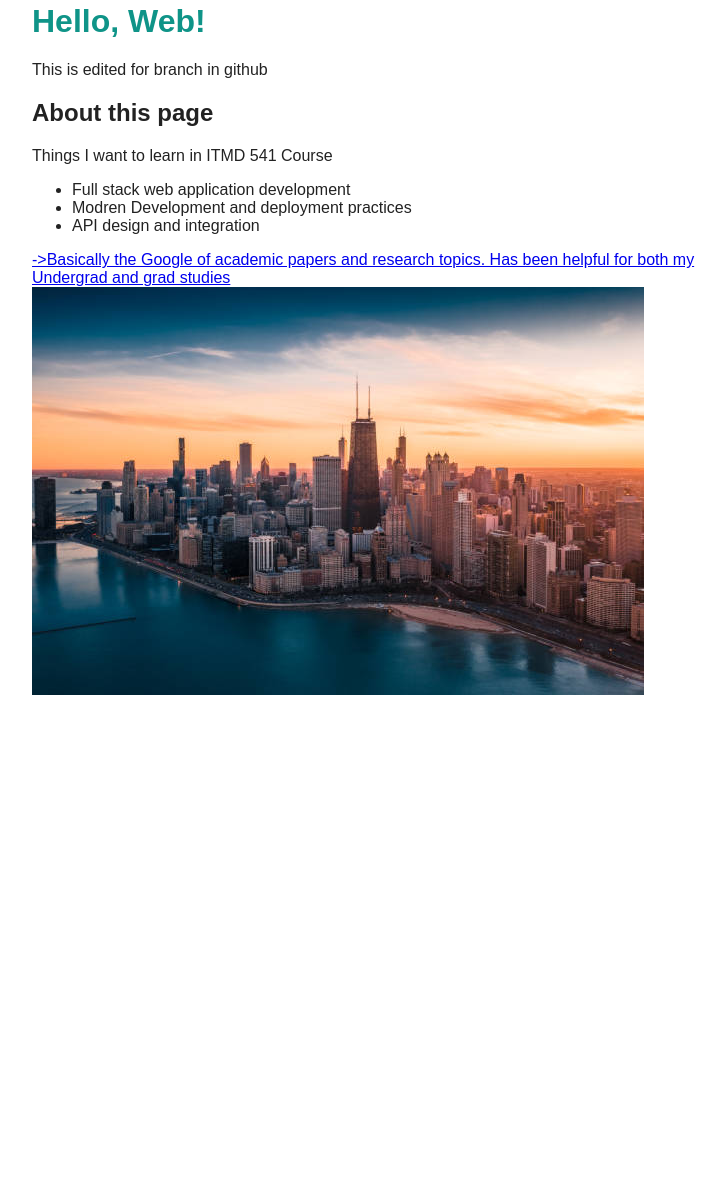
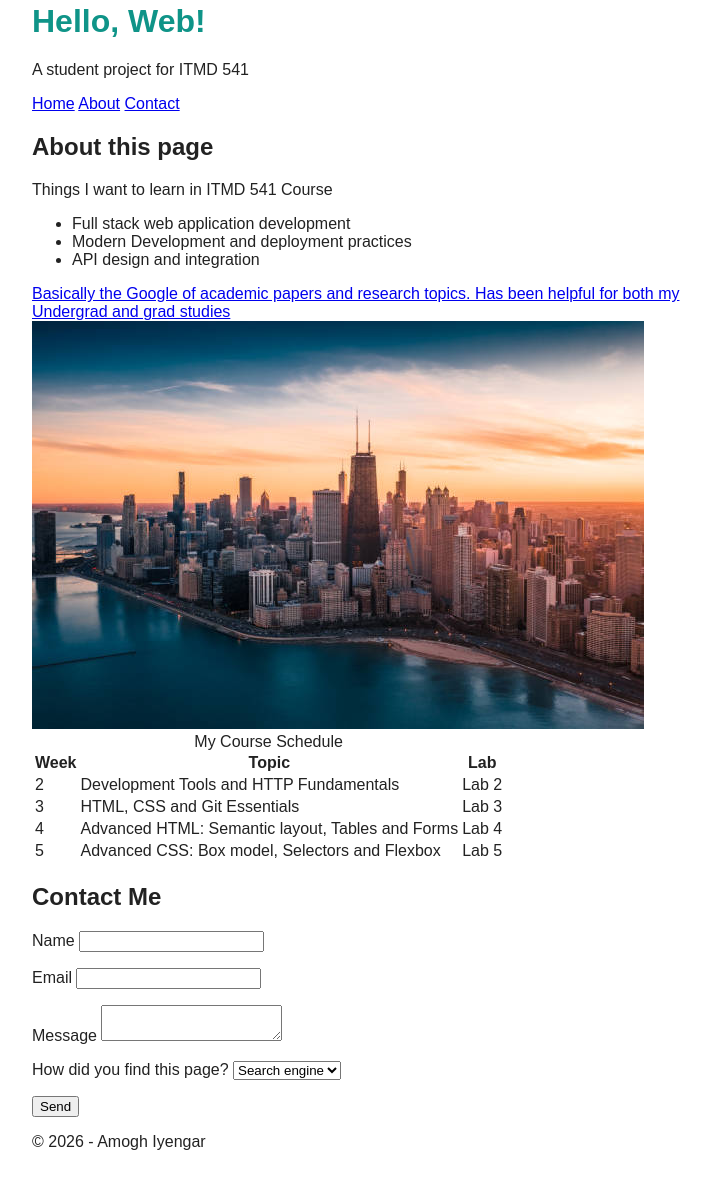
Before and after one commit to Asteroid12/web-dev-labs, a plain HTML site: page Lab/index.html in a window 1280 px wide. Shown: the part 37-1226 px from the top of the page, without its empty margins (258-984 px from the left). Before the commit the page ends 800 px from the top, so only its background shows below. Drawn offline with Linux system fonts and the light colour scheme.

Commit message:
Lab 4 Index.html

```diff
--- a/Lab/index.html
+++ b/Lab/index.html
@@ -1,33 +1,100 @@
-<!-- Amogh Iyengar- Lab 2 -->
-
+<!-- Amogh Iyengar - Lab 2, Lab 3, Lab 4 -->
 <!DOCTYPE html>
 <html lang="en">
-<link rel="stylesheet" href="styles.css">
-    <head>
-        <meta charset="UTF-8">
-        <title>My First Web Page in branch github not main ok</title>
-    </head>
-    <body>
+<head>
+    <meta charset="UTF-8">
+    <title>ITMD 541 — Lab 4</title>
+    <link rel="stylesheet" href="styles.css">
+</head>
+<body>
+    <header>
         <h1>Hello, Web!</h1>
-        <p>This is edited for branch in github</p>
+        <p>A student project for ITMD 541</p>
+    </header>
 
-<!-- Lab 3 Addons-->
+    <nav>
+        <a href="#">Home</a>
+        <a href="#">About</a>
+        <a href="#">Contact</a>
+    </nav>
+
+    <main>
         <h2>About this page</h2>
 
         <p>Things I want to learn in ITMD 541 Course</p>
         <ul>
             <li>Full stack web application development</li>
-            <li>Modren Development and deployment practices</li>
+            <li>Modern Development and deployment practices</li>
             <li>API design and integration</li>
         </ul>
 
-        <a href="https://www.semanticscholar.org">->Basically the Google of academic papers and research topics. Has been helpful for both my Undergrad and grad studies </a>
+        <a href="https://www.semanticscholar.org">Basically the Google of academic papers and research topics. Has been helpful for both my Undergrad and grad studies </a>
 
         <br>
 
         <img src="chicago.jpg" alt="My City of living - Chicago, Illinois">
 
-        <br>
+        <table>
+            <caption>My Course Schedule</caption>
+            <thead>
+                <tr>
+                    <th>Week</th>
+                    <th>Topic</th>
+                    <th>Lab</th>
+                </tr>
+            </thead>
+            <tbody>
+                <tr>
+                    <td>2</td>
+                    <td>Development Tools and HTTP Fundamentals</td>
+                    <td>Lab 2</td>
+                </tr>
+                <tr>
+                    <td>3</td>
+                    <td>HTML, CSS and Git Essentials</td>
+                    <td>Lab 3</td>
+                </tr>
+                <tr>
+                    <td>4</td>
+                    <td>Advanced HTML: Semantic layout, Tables and Forms</td>
+                    <td>Lab 4</td>
+                </tr>
+                <tr>
+                    <td>5</td>
+                    <td>Advanced CSS: Box model, Selectors and Flexbox</td>
+                    <td>Lab 5</td>
+                </tr>
+            </tbody>
+        </table>
 
-    </body>
+        <h2>Contact Me</h2>
+        <form>
+            <p>
+                <label for="name">Name</label>
+                <input type="text" id="name" name="name" required>
+            </p>
+            <p>
+                <label for="email">Email</label>
+                <input type="email" id="email" name="email" required>
+            </p>
+            <p>
+                <label for="msg">Message</label>
+                <textarea id="msg" name="msg"></textarea>
+            </p>
+            <p>
+                <label for="referral">How did you find this page?</label>
+                <select id="referral" name="referral">
+                    <option value="search">Search engine</option>
+                    <option value="social">Social media</option>
+                    <option value="friend">A friend</option>
+                </select>
+            </p>
+            <button type="submit">Send</button>
+        </form>
+    </main>
+
+    <footer>
+        <p>&copy; 2026 - Amogh Iyengar</p>
+    </footer>
+</body>
 </html>
```
